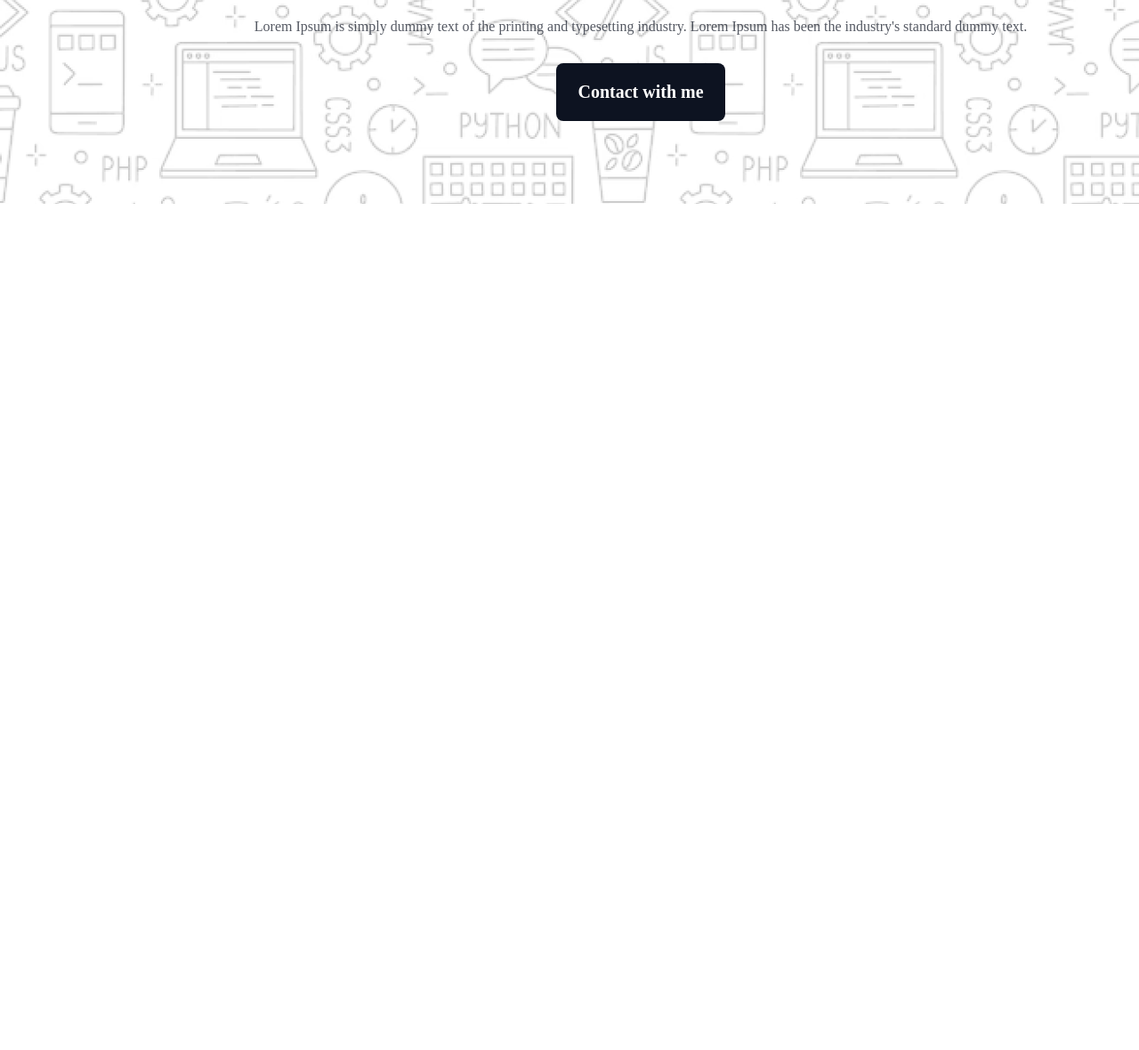
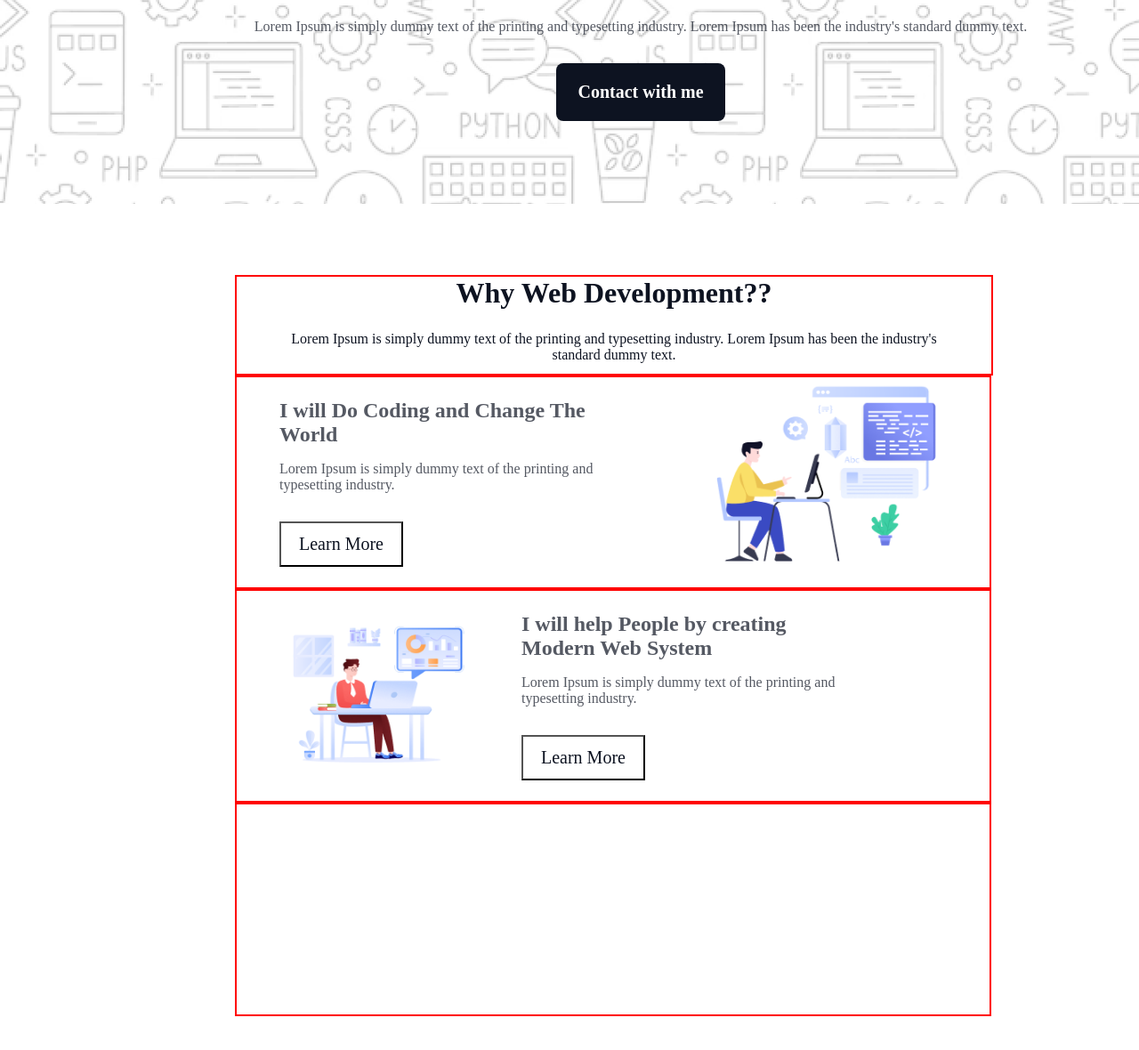
Before and after one commit to mahfuzzahmed/B10A1-my-first-assignment, a plain HTML site: page index.html in a window 1280 px wide. Shown: the part 554-1734 px from the top of the page at 89% size. Before the commit the page ends 800 px from the top, so only its background shows below. Drawn offline with Linux system fonts and the light colour scheme; a web font is replaced by a local one.

Commit message:
added tow section of the why web dev

```diff
--- a/index.html
+++ b/index.html
@@ -19,8 +19,41 @@
             <p class="banner-description">Lorem Ipsum is simply dummy text of the printing and typesetting industry. Lorem Ipsum has been the industry's standard dummy text.</p>
             <button class="btn">Contact with me</button>
         </section>
+ <!-- banner ends -->
     </header>
-    <main></main>
+    <main>
+        <section>
+            <div class="master-box">
+                <div class="top-content">
+                    <h1 class="top-con-title">Why Web Development??</h1>
+                    <p class="top-con-description">Lorem Ipsum is simply dummy text of the printing and typesetting industry. Lorem Ipsum has been the industry's standard dummy text.</p>
+                </div>
+                <div class="box1">
+                    <div>
+                        <h5 class="box-t">I will Do Coding and Change The World</h5>
+                        <p class="box-p">Lorem Ipsum is simply dummy text of the printing and typesetting industry.</p>
+                        <button class="bx-btn">Learn More</button>
+                    </div>
+                    <div>
+                        <img class="bx1-pic" src="assets/Layer_1.png" alt="">
+                    </div>
+
+                </div>
+                <div class="box2">
+                    <div>
+                        <img class="bx2-pic" src="assets/Group 3.png" alt="">
+                    </div>
+                    <div class="box2-content">
+                        <h5 class="box-t">I will help People by creating Modern Web System</h5>
+                        <p class="box-p">Lorem Ipsum is simply dummy text of the printing and typesetting industry.</p>
+                        <button class="bx-btn">Learn More</button>
+                    </div>
+                </div>
+                <div class="box3"></div>
+
+            </div>
+        </section>
+    </main>
     <footer></footer>
 </body>
 </html>
--- a/styles/styles.css
+++ b/styles/styles.css
@@ -26,6 +26,32 @@ body {
 
 }
 
+.box-t {
+    color: rgba(13, 19, 33, 0.7);
+    font-family: Azeret Mono;
+    font-size: 24px;
+    font-weight: 700;
+    margin-bottom: 16px;
+
+}
+
+.box-p {
+    color: rgb(13, 19, 33);
+    font-family: Azeret Mono;
+    font-size: 16px;
+    font-weight: 400;
+    opacity: 0.7;
+    margin-bottom: 32px;
+}
+
+.bx-btn {
+    color: rgb(13, 19, 33);
+    font-family: Azeret Mono;
+    font-size: 20px;
+    padding: 12px 20px 12px 20px;
+    background-color: white;
+}
+
 
 
 /* nav styles */
@@ -51,6 +77,7 @@ nav {
     font-size: 20px;
     font-weight: 600;
     padding: 17px 24px 17px 24px;
+    background-color: white;
 
     border-radius: 8px;
     opacity: 0.8;
@@ -97,3 +124,114 @@ nav {
     opacity: 0.7;
     margin-bottom: 32px;
 }
+
+/* why web development */
+.top-content {
+    width: 852px;
+    height: 113px;
+    text-align: center;
+    border: 2px solid red;
+    padding: 0 47px;
+}
+
+.top-con-title {
+    color: rgb(13, 19, 33);
+    font-family: Azeret Mono;
+    font-size: 32px;
+    font-weight: 800;
+    margin-bottom: 24px;
+}
+
+.top-con-description {
+    color: rgb(13, 19, 33);
+    font-family: Azeret Mono;
+    font-size: 16px;
+    font-weight: 400;
+    margin-bottom: 48px;
+}
+
+/* box 1 starts here */
+.box1 {
+    border: 2px solid red;
+
+    width: 850px;
+    height: 240px;
+    padding: 48px;
+
+
+    display: flex;
+    justify-content: space-between;
+    align-items: center;
+    gap: 98px;
+}
+
+/*
+.box1 h5 {
+    color: rgba(13, 19, 33, 0.7);
+    font-family: Azeret Mono;
+    font-size: 24px;
+    font-weight: 700;
+    margin-bottom: 16px;
+} */
+
+/* .box1 p {
+    color: rgb(13, 19, 33);
+    font-family: Azeret Mono;
+    font-size: 16px;
+    font-weight: 400;
+    opacity: 0.7;
+    margin-bottom: 32px;
+
+} */
+
+/* .bx1-btn {
+    color: rgb(13, 19, 33);
+    font-family: Azeret Mono;
+    font-size: 20px;
+    padding: 12px 20px 12px 20px;
+    background-color: white;
+} */
+
+.bx1-pic {
+    width: 259.56px;
+    height: 217.01px;
+
+}
+
+/* box 1 ends here */
+
+/* box 2 starts */
+.box2 {
+    border: 2px solid red;
+    width: 850px;
+    height: 240px;
+    padding: 48px;
+
+    display: flex;
+    justify-content: space-between;
+    align-items: center;
+    gap: 48.8px;
+}
+
+.bx2-pic {
+    width: 223.2px;
+    height: 208.85px;
+}
+.box2-content{
+    margin: 10.5px 101px 10.5px 0;
+}
+
+.box3 {
+    border: 2px solid red;
+    width: 850px;
+    height: 240px;
+    padding: 48px;
+}
+
+.master-box {
+    width: 946px;
+    height: 1233px;
+    padding: 80px 97px 80px 97px;
+    margin: 0 auto;
+
+}
```
